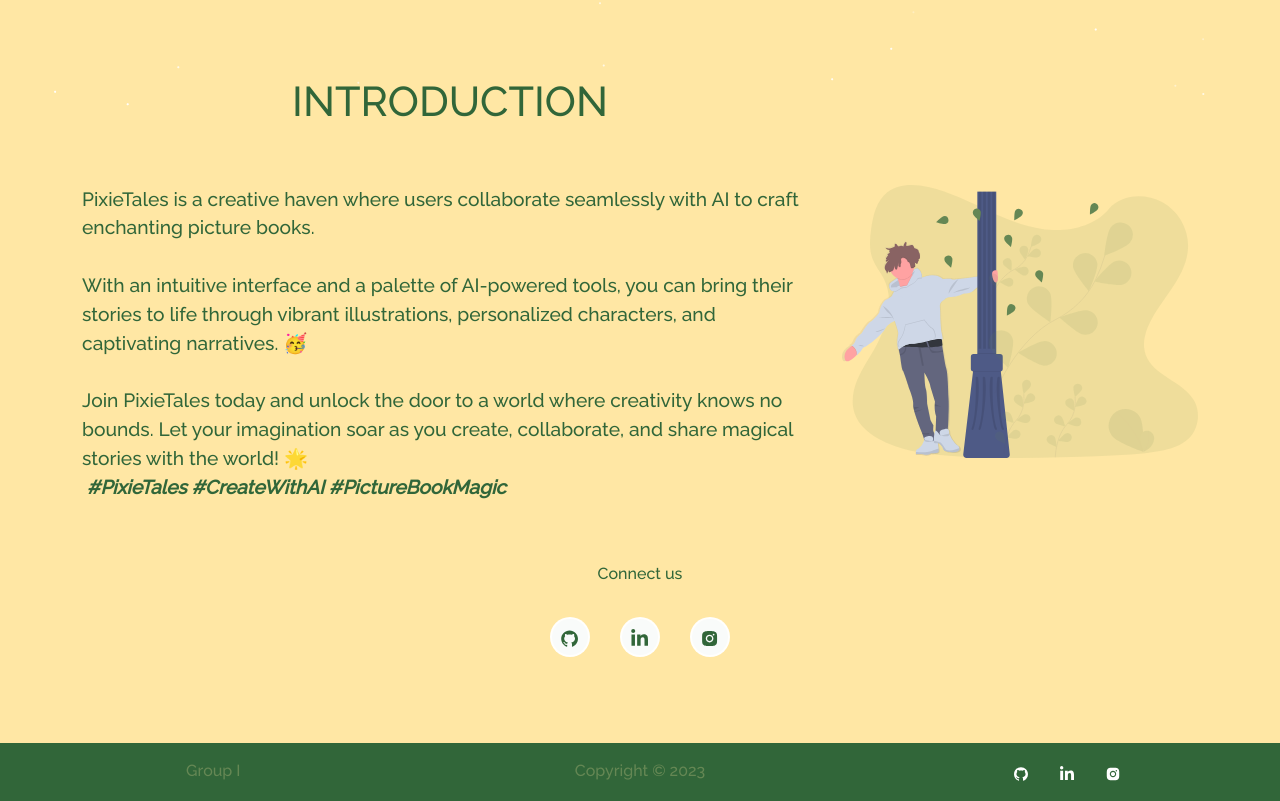
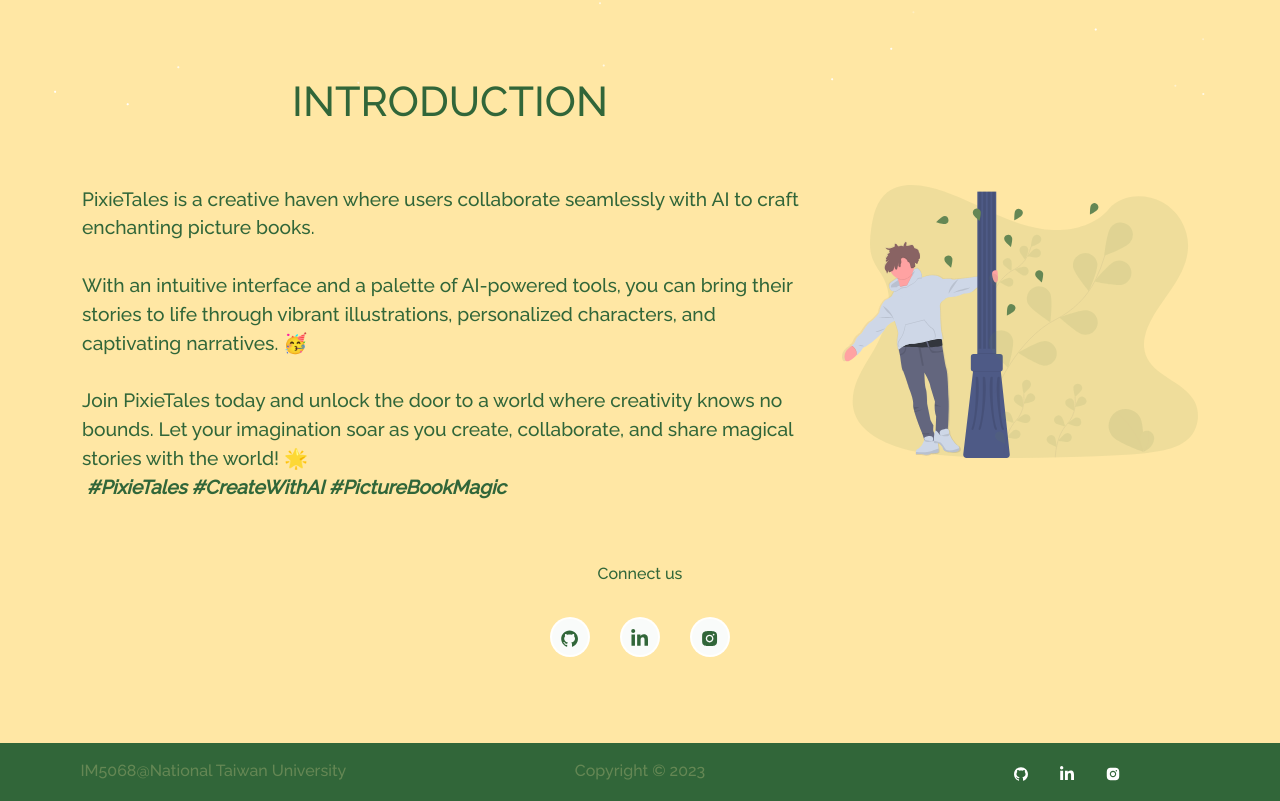
Before and after one commit to wzyeeen/web-app_picture-book, a React (Create React App) app in the folder frontend/: page / in a window 1280 px wide. Shown: the part 692-1493 px from the top of the page. Built offline with nearby package versions, Linux system fonts and the light colour scheme.

Commit message:
Minor update

```diff
--- a/frontend/src/components/Footer.js
+++ b/frontend/src/components/Footer.js
@@ -13,7 +13,7 @@ function Footer() {
     <Container fluid className="footer" style={{width: '100%' }}>
       <Row>
         <Col md="4" className="footer-copywright">
-          <h3>Group I</h3>
+          <h3>IM5068@National Taiwan University</h3>
         </Col>
         <Col md="4" className="footer-copywright">
           <h3>Copyright © {year}</h3>
```
Also changed, not shown: frontend/Images/readme-img.png (deleted), frontend/Images/readme-img1.png (deleted).
